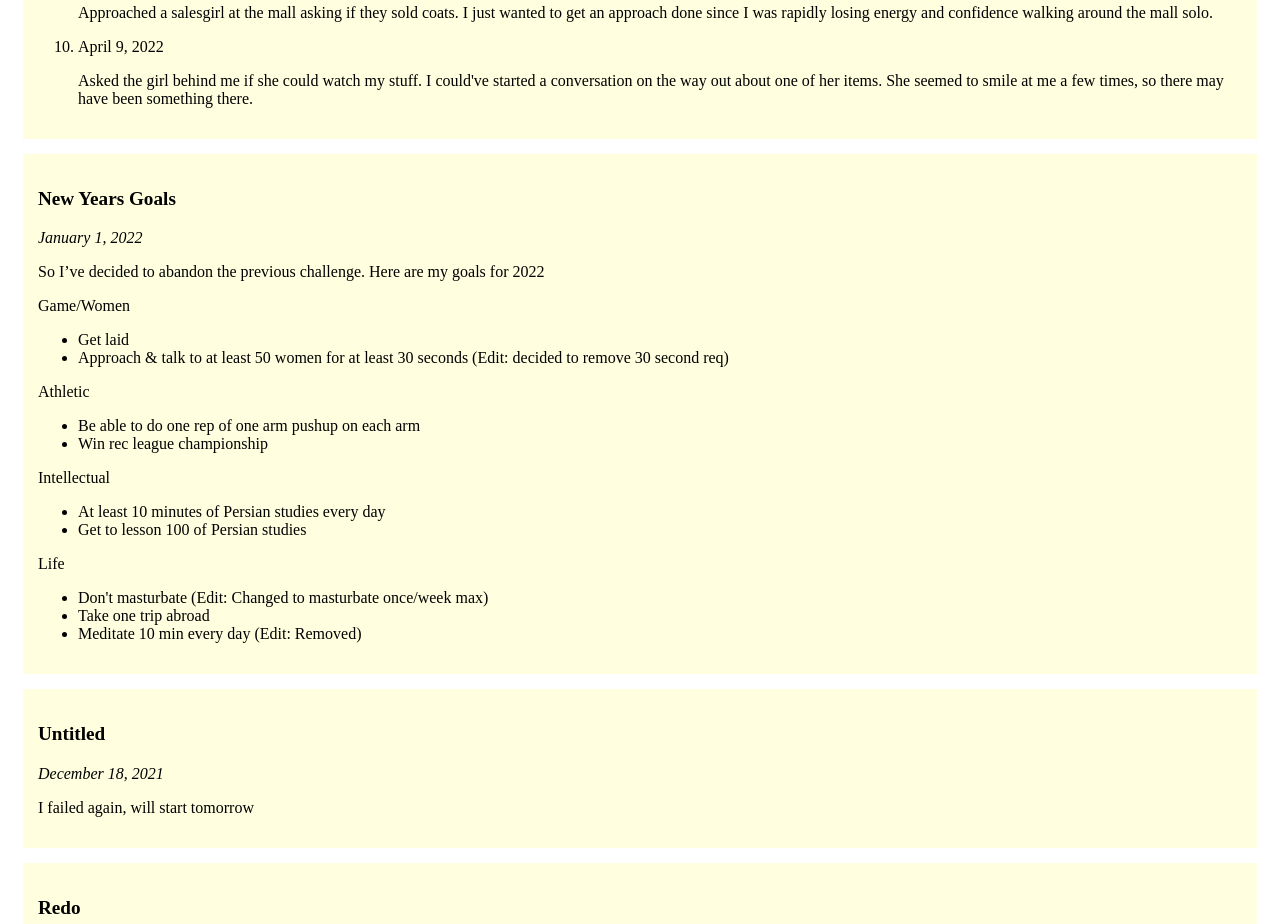
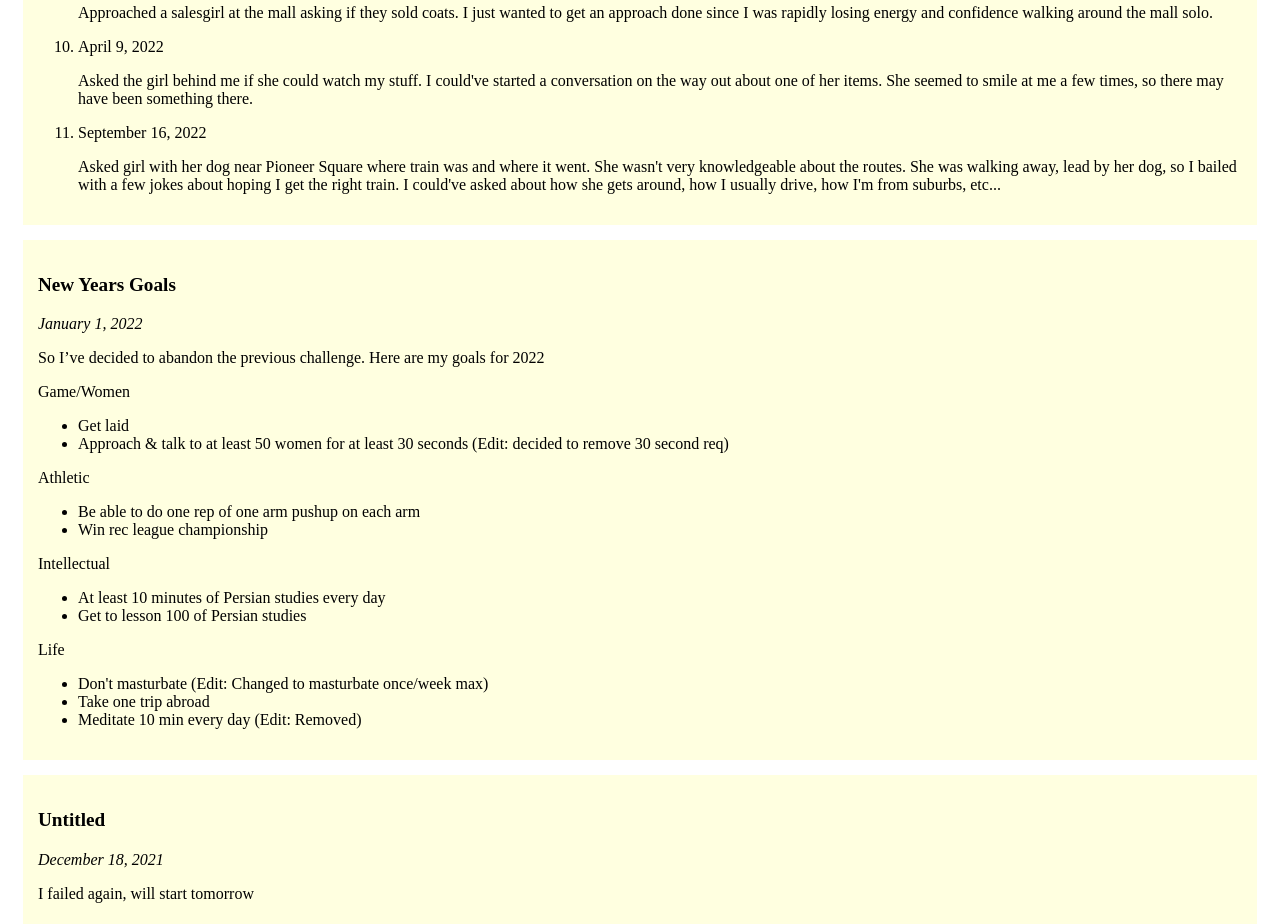
Before and after one commit to burninweedboyz/burninweedboyz.github.io, a plain HTML site: page index.html in a window 1280 px wide. Shown: the part 5680-6604 px from the top of the page. Drawn offline with Linux system fonts and the light colour scheme.

Commit message:
9/18/22 #2

```diff
--- a/index.html
+++ b/index.html
@@ -418,6 +418,15 @@
                     there.
                 </p>
             </li>
+            <li>
+                <p>September 16, 2022</p>
+                <p>
+                    Asked girl with her dog near Pioneer Square where train was and where it went. She wasn't very
+                    knowledgeable about the routes. She was walking away, lead by her dog, so I bailed with a few jokes
+                    about hoping I get the right train. I could've asked about how she gets around, how I usually drive,
+                    how I'm from suburbs, etc...
+                </p>
+            </li>
         </ol>
     </div>
     <div class="post">
```
